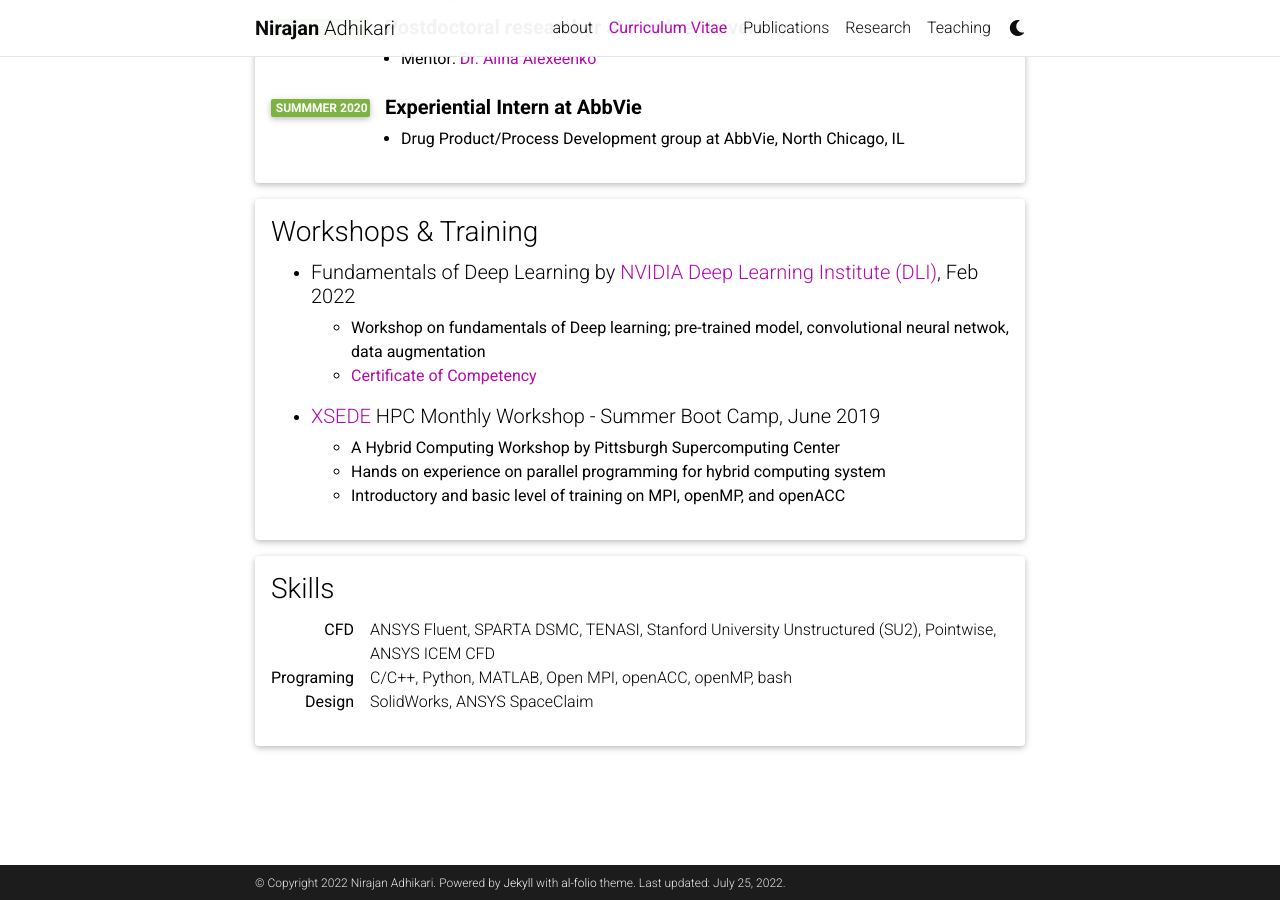
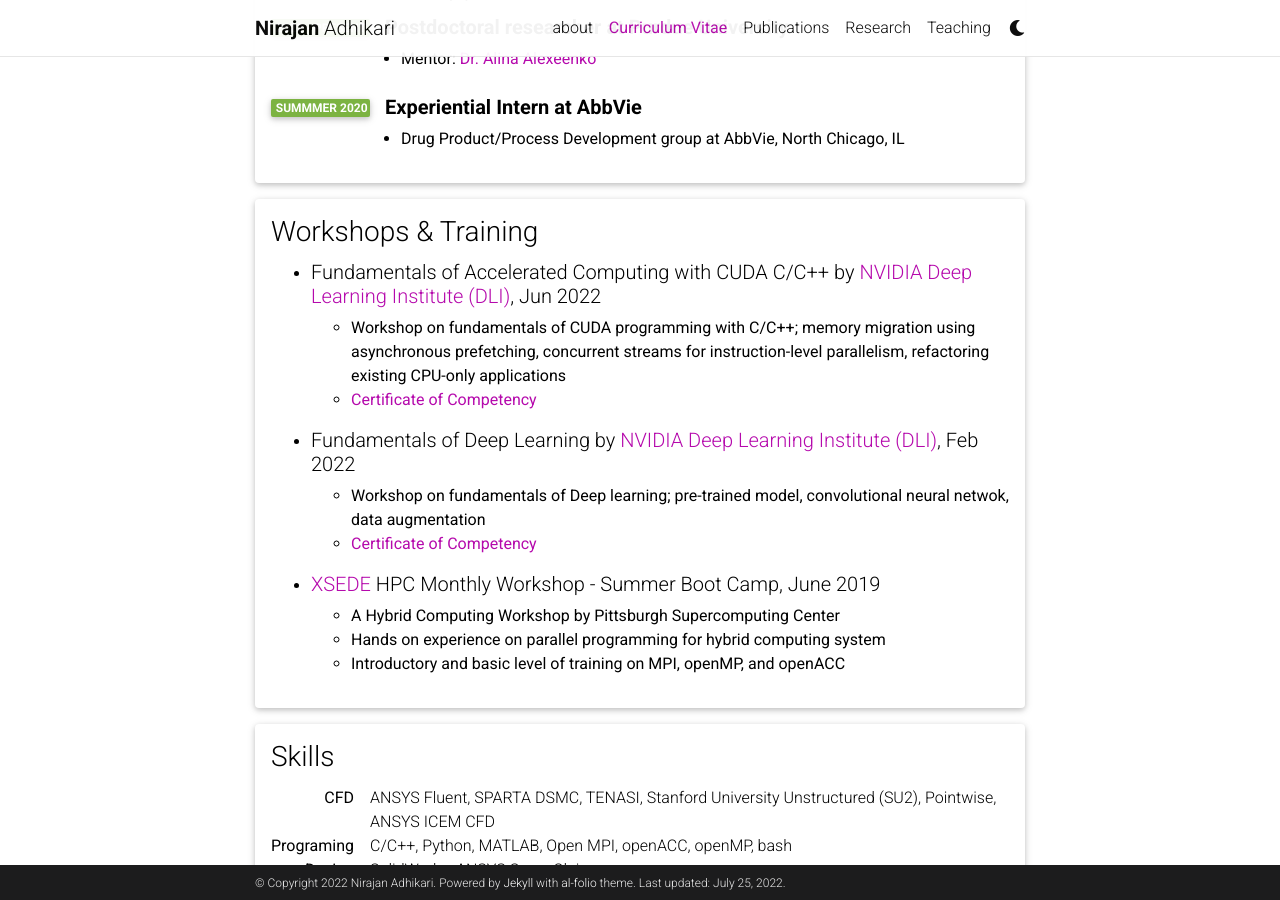
Before and after one commit to adnirajan/adnirajan.github.io, a Jekyll site: the page built from _pages/cv.md, in a window 1280 px wide and 900 px high, scrolled down 872 px. Built offline with Jekyll 4.4.1, drawn with Linux system fonts in a browser that asks for light colours; comment, search, counter and statistics services are not loaded; a style sheet for code colours, icons or effects is not loaded.

Commit message:
update cv: conferences

```diff
--- a/_pages/cv.md
+++ b/_pages/cv.md
@@ -138,6 +138,19 @@ nav: true
 		<h3 class="card-title">Workshops & Training</h3>
 			<ul class="items">
 					<li>
+						<h5>Fundamentals of Accelerated Computing with CUDA C/C++ by <a href="https://www.nvidia.com/en-us/training/" target="_blank">NVIDIA Deep Learning Institute (DLI)</a>, Jun 2022</h5>
+						<ul>
+						<li>
+							Workshop on fundamentals of CUDA programming with C/C++; memory migration using asynchronous prefetching, concurrent streams for instruction-level parallelism, refactoring existing CPU-only applications
+						</li>
+						<li>
+							<a href="https://learn.next.courses.nvidia.com/certificates/961616e0fec846489bce4bfad2856647" target="_blank">Certificate of Competency</a>
+						</li>
+						</ul>
+					</li>
+			</ul>
+			<ul class="items">
+					<li>
 						<h5>Fundamentals of Deep Learning by <a href="https://www.nvidia.com/en-us/training/" target="_blank">NVIDIA Deep Learning Institute (DLI)</a>, Feb 2022</h5>
 						<ul>
 						<li>
```
Also changed, not shown: 1 other file.
